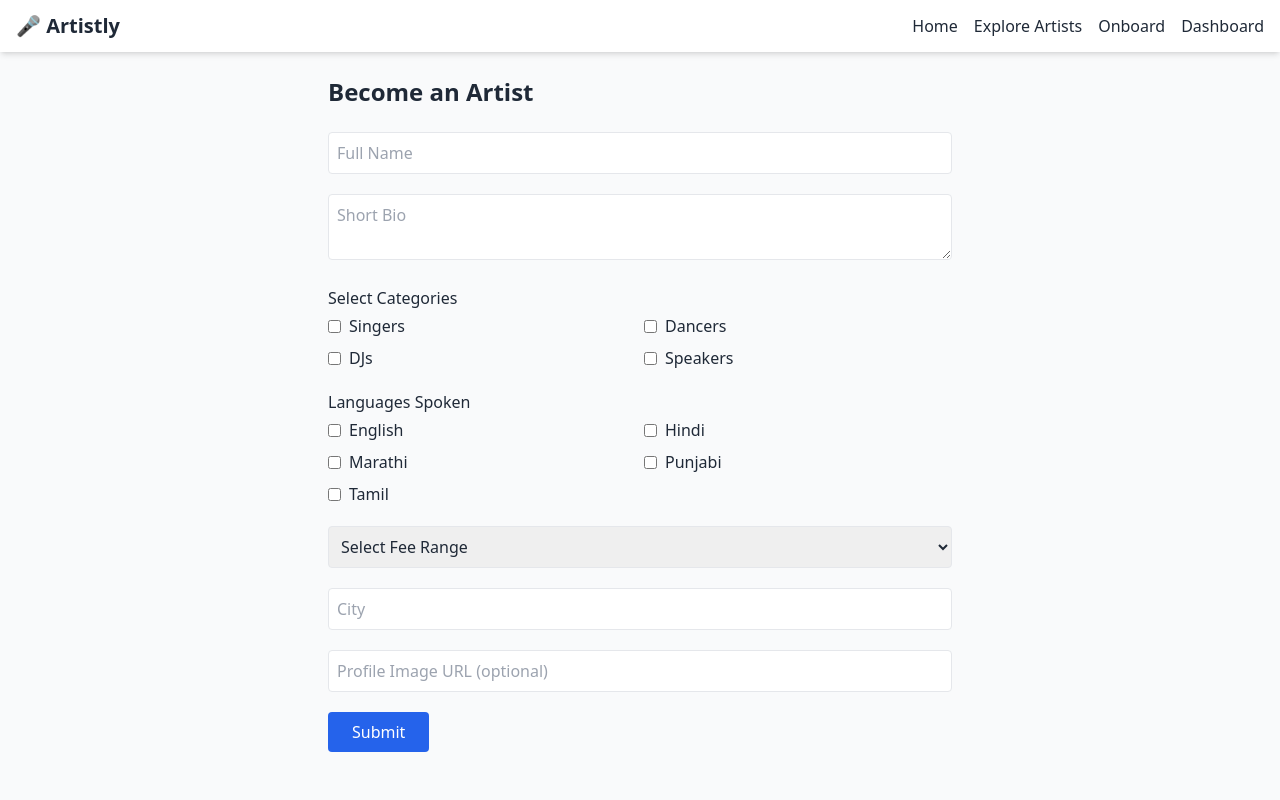
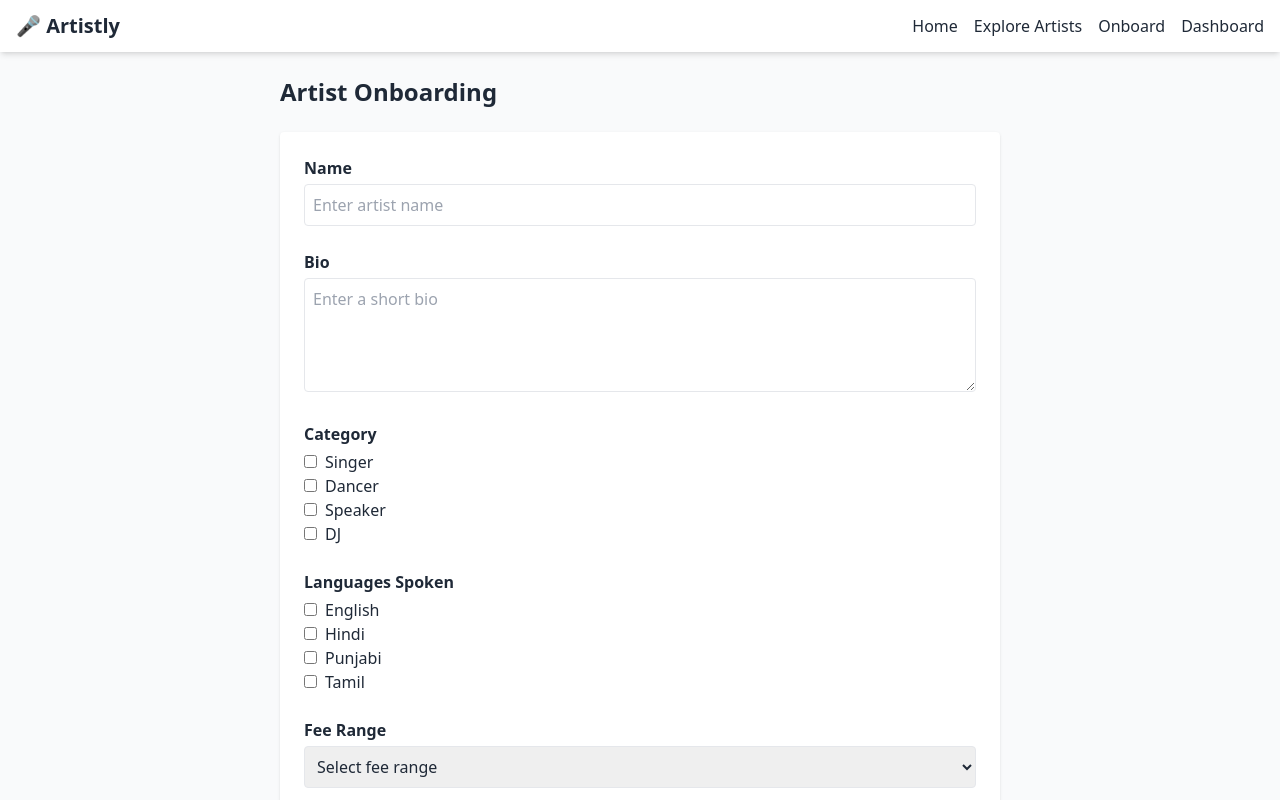
Before and after one commit to Prince7g/Artistly, a Next.js app: page /onboard in a window 1280 px wide. Shown: the top 800 px of the page. Built offline with nearby package versions, Linux system fonts and the light colour scheme.

Commit message:
Update page.tsx

```diff
--- a/app/onboard/page.tsx
+++ b/app/onboard/page.tsx
@@ -5,163 +5,150 @@ import { yupResolver } from "@hookform/resolvers/yup";
 import * as yup from "yup";
 import Header from "@/components/Header";
 import Footer from "@/components/Footer";
+import { useState } from "react";
 
 const schema = yup.object().shape({
   name: yup.string().required("Name is required"),
   bio: yup.string().required("Bio is required"),
-  categories: yup.array().min(1, "Select at least one category"),
+  category: yup.array().min(1, "Select at least one category"),
   languages: yup.array().min(1, "Select at least one language"),
-  feeRange: yup.string().required("Fee range is required"),
-  location: yup.string().required("City is required"),
-  image: yup.string().url("Enter a valid image URL").notRequired(),
+  fee: yup.string().required("Fee is required"),
+  location: yup.string().required("Location is required")
 });
 
-const categoryOptions = ["Singers", "Dancers", "DJs", "Speakers"];
-const languageOptions = ["English", "Hindi", "Marathi", "Punjabi", "Tamil"];
-const feeRanges = [
-  "₹5,000 - ₹10,000",
-  "₹10,000 - ₹20,000",
-  "₹20,000 - ₹50,000",
-  "₹50,000+"
-];
+const categories = ["Singer", "Dancer", "Speaker", "DJ"];
+const languages = ["English", "Hindi", "Punjabi", "Tamil"];
+const feeOptions = ["₹50K - ₹1L", "₹1L - ₹3L", "₹3L - ₹5L", "₹5L+"];
 
 export default function OnboardPage() {
   const {
     register,
+    handleSubmit,
     control,
-    handleSubmit,
+    reset,
     formState: { errors }
   } = useForm({
     resolver: yupResolver(schema),
     defaultValues: {
-      categories: [],
+      category: [],
       languages: []
     }
   });
 
+  const [submitted, setSubmitted] = useState(false);
+
   const onSubmit = (data: any) => {
-    console.log("Submitted Artist:", data);
-    alert("Form submitted. Check console.");
+    console.log("Submitted Data:", data);
+    setSubmitted(true);
+    reset();
   };
 
   return (
     <>
       <Header />
-      <main className="p-6 max-w-2xl mx-auto">
-        <h1 className="text-2xl font-bold mb-6">Become an Artist</h1>
+      <main className="max-w-3xl mx-auto p-6">
+        <h2 className="text-2xl font-bold mb-6">Artist Onboarding</h2>
 
-        <form onSubmit={handleSubmit(onSubmit)} className="space-y-5">
+        {submitted && (
+          <div className="bg-green-100 text-green-800 p-4 rounded mb-6">
+            Form submitted successfully!
+          </div>
+        )}
+
+        <form onSubmit={handleSubmit(onSubmit)} className="space-y-6 bg-white p-6 rounded shadow">
           {/* Name */}
+          <div>
+            <label className="block font-semibold">Name</label>
             <input
               {...register("name")}
-            placeholder="Full Name"
-            className="w-full p-2 border rounded"
+              className="w-full border p-2 rounded mt-1"
+              placeholder="Enter artist name"
             />
             {errors.name && <p className="text-red-500 text-sm">{errors.name.message}</p>}
+          </div>
 
           {/* Bio */}
+          <div>
+            <label className="block font-semibold">Bio</label>
             <textarea
               {...register("bio")}
-            placeholder="Short Bio"
-            className="w-full p-2 border rounded"
+              className="w-full border p-2 rounded mt-1"
+              rows={4}
+              placeholder="Enter a short bio"
             />
             {errors.bio && <p className="text-red-500 text-sm">{errors.bio.message}</p>}
+          </div>
 
-          {/* Categories */}
+          {/* Category */}
           <div>
-            <label className="block font-medium mb-1">Select Categories</label>
-            <Controller
-              name="categories"
-              control={control}
-              render={({ field }) => (
-                <div className="grid grid-cols-2 gap-2">
-                  {categoryOptions.map((cat) => (
-                    <label key={cat} className="flex items-center gap-2">
+            <label className="block font-semibold mb-1">Category</label>
+            {categories.map((cat) => (
+              <label key={cat} className="block">
                 <input
                   type="checkbox"
                   value={cat}
-                        checked={field.value.includes(cat)}
-                        onChange={(e) => {
-                          const checked = e.target.checked;
-                          const value = e.target.value;
-                          field.onChange(
-                            checked
-                              ? [...field.value, value]
-                              : field.value.filter((v) => v !== value)
-                          );
-                        }}
+                  {...register("category")}
+                  className="mr-2"
                 />
                 {cat}
               </label>
             ))}
-                </div>
-              )}
-            />
-            {errors.categories && <p className="text-red-500 text-sm">{errors.categories.message}</p>}
+            {errors.category && <p className="text-red-500 text-sm">{errors.category.message}</p>}
           </div>
 
           {/* Languages */}
           <div>
-            <label className="block font-medium mb-1">Languages Spoken</label>
-            <Controller
-              name="languages"
-              control={control}
-              render={({ field }) => (
-                <div className="grid grid-cols-2 gap-2">
-                  {languageOptions.map((lang) => (
-                    <label key={lang} className="flex items-center gap-2">
+            <label className="block font-semibold mb-1">Languages Spoken</label>
+            {languages.map((lang) => (
+              <label key={lang} className="block">
                 <input
                   type="checkbox"
                   value={lang}
-                        checked={field.value.includes(lang)}
-                        onChange={(e) => {
-                          const checked = e.target.checked;
-                          const value = e.target.value;
-                          field.onChange(
-                            checked
-                              ? [...field.value, value]
-                              : field.value.filter((v) => v !== value)
-                          );
-                        }}
+                  {...register("languages")}
+                  className="mr-2"
                 />
                 {lang}
               </label>
             ))}
-                </div>
+            {errors.languages && (
+              <p className="text-red-500 text-sm">{errors.languages.message}</p>
             )}
-            />
-            {errors.languages && <p className="text-red-500 text-sm">{errors.languages.message}</p>}
           </div>
 
-          {/* Fee Range */}
-          <select {...register("feeRange")} className="w-full p-2 border rounded">
-            <option value="">Select Fee Range</option>
-            {feeRanges.map((fee) => (
-              <option key={fee} value={fee}>{fee}</option>
+          {/* Fee */}
+          <div>
+            <label className="block font-semibold mb-1">Fee Range</label>
+            <select {...register("fee")} className="w-full border p-2 rounded">
+              <option value="">Select fee range</option>
+              {feeOptions.map((fee) => (
+                <option key={fee} value={fee}>
+                  {fee}
+                </option>
               ))}
             </select>
-          {errors.feeRange && <p className="text-red-500 text-sm">{errors.feeRange.message}</p>}
+            {errors.fee && <p className="text-red-500 text-sm">{errors.fee.message}</p>}
+          </div>
 
-          {/* City */}
+          {/* Image Upload */}
+          <div>
+            <label className="block font-semibold mb-1">Profile Image (Optional)</label>
+            <input type="file" accept="image/*" className="w-full" />
+          </div>
+
+          {/* Location */}
+          <div>
+            <label className="block font-semibold">Location</label>
             <input
               {...register("location")}
-            placeholder="City"
-            className="w-full p-2 border rounded"
+              className="w-full border p-2 rounded mt-1"
+              placeholder="Enter city or area"
             />
             {errors.location && <p className="text-red-500 text-sm">{errors.location.message}</p>}
+          </div>
 
-          {/* Profile Image (optional) */}
-          <input
-            {...register("image")}
-            placeholder="Profile Image URL (optional)"
-            className="w-full p-2 border rounded"
-          />
-          {errors.image && <p className="text-red-500 text-sm">{errors.image.message}</p>}
-
-          {/* Submit */}
           <button
             type="submit"
-            className="bg-blue-600 hover:bg-blue-700 text-white px-6 py-2 rounded"
+            className="bg-blue-600 text-white px-6 py-2 rounded hover:bg-blue-700"
           >
             Submit
           </button>
```
Lines whose indentation alone changed are shown as unchanged.
